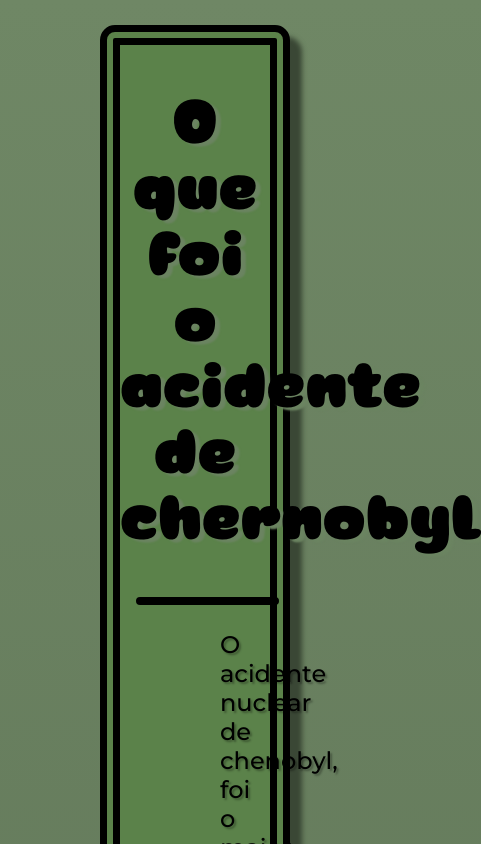
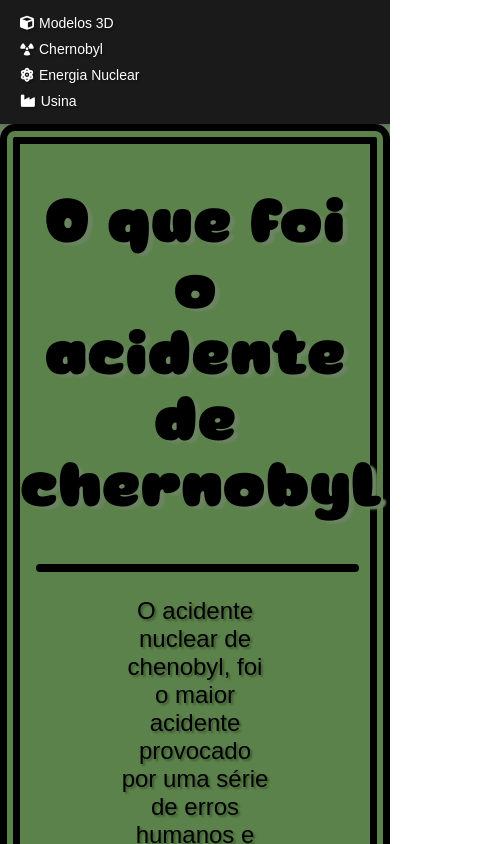
Before and after one commit to netheriosa/pag2, a plain HTML site: page index.html in a window 390 px wide. Shown: the top 844 px of the page, 481 px wide, since content can reach past the window. Drawn offline with Linux system fonts and the light colour scheme; files whose address does not match are found by name.

Commit message:
Update index.html

```diff
--- a/index.html
+++ b/index.html
@@ -1,13 +1,156 @@
 <!DOCTYPE html>
-<html lang="pt-br">
+<html lang="pt-BR">
 <head>
     <meta charset="UTF-8">
     <meta name="viewport" content="width=device-width, initial-scale=1.0">
+    <title>Energia Nuclear - Informações e Modelos 3D</title>
+    <link rel="stylesheet" href="https://cdnjs.cloudflare.com/ajax/libs/font-awesome/6.0.0-beta3/css/all.min.css">
     <link rel="shortcut icon" href="./favicon.ico" type="image/x-icon">
     <link rel="stylesheet" href="./style.css">
-    <title>Contextualização de Chernobyl</title>
+    <style>
+        body, html {
+            margin: 0;
+            padding: 0;
+            font-family: Arial, sans-serif;
+        }
+
+        .navbar {
+            display: flex;
+            justify-content: center;
+            align-items: center;
+            background-color: #1a1a1a;
+            padding: 10px 20px;
+            box-shadow: 0 2px 5px rgba(0,0,0,0.2);
+            flex-wrap: wrap;
+        }
+
+        .nav-links {
+            display: flex;
+            list-style-type: none;
+            margin: 0;
+            padding: 0;
+            flex-wrap: wrap;
+            justify-content: center;
+        }
+
+        .nav-item {
+            margin: 5px 15px;
+            position: relative;
+        }
+
+        .nav-link {
+            color: #fff;
+            text-decoration: none;
+            font-size: 16px;
+            display: flex;
+            align-items: center;
+            transition: color 0.3s;
+            white-space: nowrap;
+        }
+
+        .nav-link i {
+            margin-right: 5px;
+        }
+
+        .nav-link:hover {
+            color: #4CAF50;
+        }
+
+        .dropdown {
+            display: none;
+            position: absolute;
+            background-color: #2a2a2a;
+            min-width: 150px;
+            box-shadow: 0 8px 16px rgba(0,0,0,0.2);
+            z-index: 1;
+            border-radius: 4px;
+        }
+
+        .nav-item:hover .dropdown {
+            display: block;
+        }
+
+        .dropdown li {
+            padding: 10px;
+        }
+
+        .dropdown a {
+            color: #fff;
+            text-decoration: none;
+            transition: color 0.3s;
+        }
+
+        .dropdown a:hover {
+            color: #4CAF50;
+        }
+
+        @media (max-width: 768px) {
+            .navbar {
+                flex-direction: column;
+                align-items: stretch;
+            }
+
+            .nav-links {
+                flex-direction: column;
+                width: 100%;
+            }
+
+            .nav-item {
+                margin: 5px 0;
+            }
+
+            .dropdown {
+                position: static;
+                display: none;
+                width: 100%;
+            }
+
+            .nav-item:hover .dropdown {
+                display: block;
+            }
+        }
+
+        @media (max-width: 480px) {
+            .nav-link {
+                font-size: 14px;
+            }
+        }
+    </style>
 </head>
 <body>
+    <nav class="navbar">
+        <ul class="nav-links">
+            <li class="nav-item">
+                <a href="#modelos3d" class="nav-link">
+                    <i class="fas fa-cube"></i>
+                    Modelos 3D
+                </a>
+                <ul class="dropdown">
+                    <li><a href="https://netheriosa.github.io/intro-usina/">Usina</a></li>
+                    <li><a href="https://netheriosa.github.io/intro/">Chernobyl</a></li>
+                </ul>
+            </li>
+            <li class="nav-item">
+                <a href="https://netheriosa.github.io/pag2/" class="nav-link">
+                    <i class="fas fa-radiation"></i>
+                    Chernobyl
+                </a>
+            </li>
+            <li class="nav-item">
+                <a href="https://netheriosa.github.io/pag3/" class="nav-link">
+                    <i class="fas fa-atom"></i>
+                    Energia Nuclear
+                </a>
+            </li>
+            <li class="nav-item">
+                <a href="https://netheriosa.github.io/pag3/" class="nav-link">
+                    <i class="fas fa-industry"></i>
+                    Usina
+                </a>
+            </li>
+        </ul>
+    </nav>
+
     <div class="o-que-foi">
         <h1>O que foi o acidente de chernobyl</h1>
         <hr>
```
